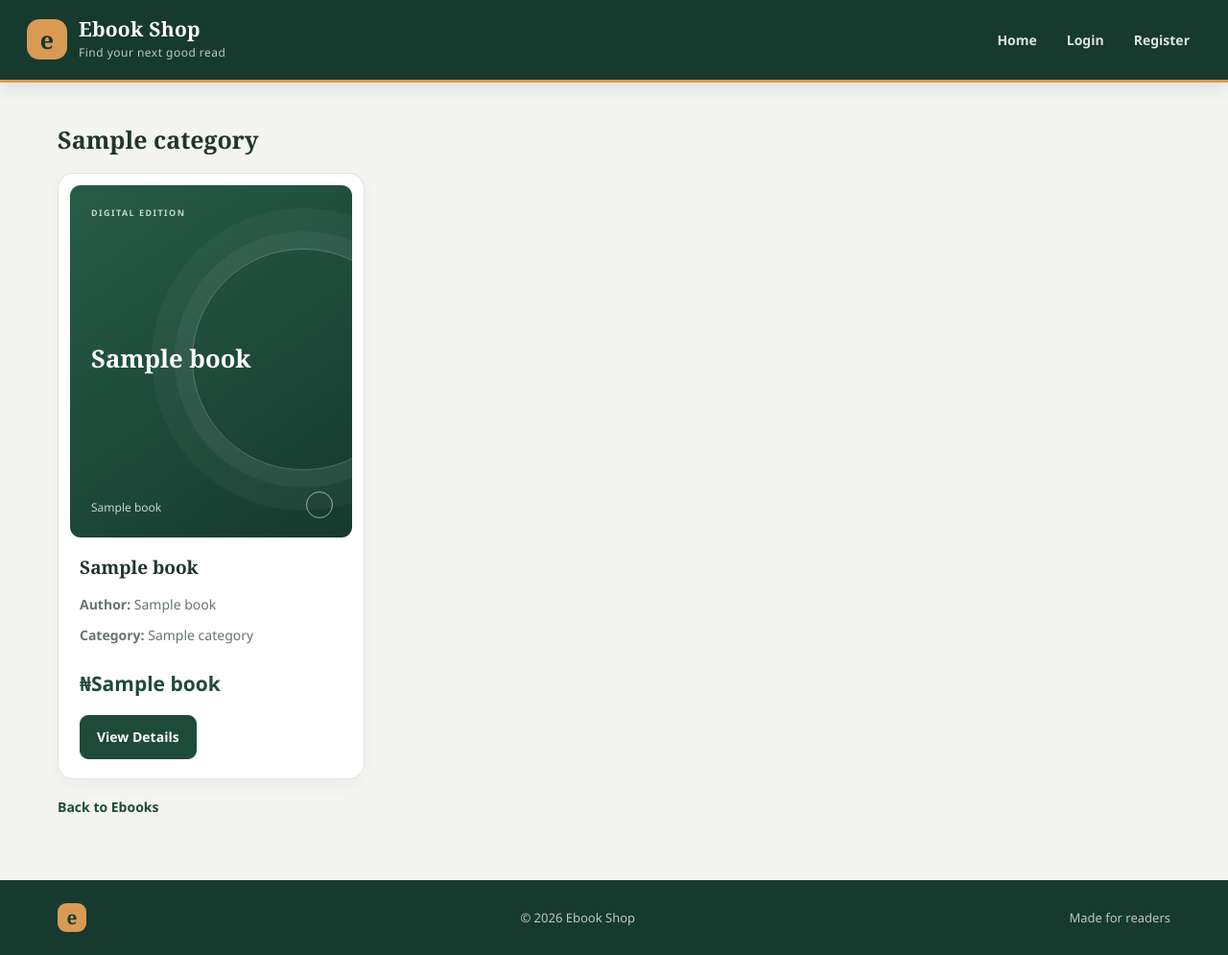
After one commit to sageobito465-blip/Ebunoluwa, a Flask app: template templates/category.html in a window 1280 px wide. The commit adds this page. Shown: the whole page at 96% size. Run offline with Flask 3, Linux system fonts and the light colour scheme; the template is opened without the code that fills it: most values are stand-ins (such as "Sample title", 1, 10 or a date in 2020); some libraries are stand-ins or nearby versions.

Commit message:
Improve registration and category browsing

```diff
--- a/app.py
+++ b/app.py
@@ -9,6 +9,7 @@ from werkzeug.utils import secure_filename
 
 import psycopg
 import os
+import re
 import requests
 import uuid
 import posixpath
@@ -97,7 +98,7 @@ def home():
     # Create a cursor and get all categories
     cursor = connection.cursor()
 
-    cursor.execute("SELECT name FROM categories")
+    cursor.execute("SELECT id, name FROM categories")
     categories = cursor.fetchall()
 
     # Get books with their category names
@@ -124,6 +125,38 @@ def home():
         categories=categories,
         books=books
     )
+
+
+# Category page
+@app.route("/category/<int:category_id>")
+def category_page(category_id):
+
+    # Connect to the database
+    connection = get_connection()
+    cursor = connection.cursor()
+
+    # Find the selected category
+    cursor.execute("SELECT id, name FROM categories WHERE id = %s", (category_id,))
+    category = cursor.fetchone()
+
+    if category is None:
+        cursor.close()
+        connection.close()
+        return error_response("Category not found.", 404)
+
+    # Get books in this category
+    cursor.execute("""
+        SELECT id, title, author, price
+        FROM books
+        WHERE category_id = %s
+    """, (category_id,))
+    books = cursor.fetchall()
+
+    # Close the database connection
+    cursor.close()
+    connection.close()
+
+    return render_template("category.html", category=category, books=books)
 
 
 # Book details page
@@ -177,11 +210,33 @@ def register():
 
         # Get data from the form
         name = request.form.get("name", "").strip()
-        email = request.form.get("email", "").strip()
+        email = request.form.get("email", "").strip().lower()
         password = request.form.get("password", "")
-
-        if not name or not email or not password:
-            return error_response("Name, email, and password are required.", 400)
+        verify_password = request.form.get("verify_password", "")
+
+        if not name or not email or not password or not verify_password:
+            return render_template(
+                "customer/register.html",
+                error="Name, email, password, and verify password are required.",
+                name=name,
+                email=email,
+            ), 400
+
+        if not re.fullmatch(r"[^@\s]+@[^@\s]+\.[^@\s]+", email):
+            return render_template(
+                "customer/register.html",
+                error="Enter a valid email address.",
+                name=name,
+                email=email,
+            ), 400
+
+        if password != verify_password:
+            return render_template(
+                "customer/register.html",
+                error="Passwords do not match.",
+                name=name,
+                email=email,
+            ), 400
 
         # Hash the password
         hashed_password = generate_password_hash(password)
@@ -205,11 +260,13 @@ def register():
             connection.rollback()
 
             # Check if the email already exists
-            if error.args[0] == 1062:
-                return error_response(
-                    "An account with this email already exists. Please use another email.",
-                    409,
-                )
+            if error.sqlstate == "23505":
+                return render_template(
+                    "customer/register.html",
+                    error="An account with this email already exists. Please use another email.",
+                    name=name,
+                    email=email,
+                ), 409
 
             raise
 
@@ -811,7 +868,6 @@ def pay_order(order_id):
 
     # Check if Paystack accepted the request
     if not isinstance(result, dict) or not result.get("status"):
-        print("Paystack response:", result)
         cursor.close()
         connection.close()
         return error_response("Unable to initialize payment.", 502)
--- a/static/css/style.css
+++ b/static/css/style.css
@@ -279,6 +279,7 @@ main {
 }
 
 .category-item {
+    display: inline-block;
     padding: 9px 15px;
     border: 1px solid #d6e2d8;
     border-radius: 999px;
@@ -286,12 +287,17 @@ main {
     color: var(--forest);
     font-size: 13px;
     font-weight: 650;
+    text-decoration: none;
 }
 
 .ebook-grid {
     display: grid;
     grid-template-columns: repeat(auto-fit, minmax(min(100%, 230px), 1fr));
     gap: 22px;
+}
+
+.category-book-grid {
+    grid-template-columns: repeat(auto-fit, minmax(min(100%, 230px), 320px));
 }
 
 .ebook-card {
--- /dev/null
+++ b/templates/category.html
@@ -0,0 +1,101 @@
+{% extends "base.html" %}
+
+{% block title %}
+    {{ category[1] }} Ebooks
+{% endblock %}
+
+{% block navigation %}
+
+    <nav class="site-nav">
+
+        <a href="{{ url_for('home') }}">
+            Home
+        </a>
+
+        {% if session.get("user_id") %}
+
+            <a href="{{ url_for('cart') }}">Cart</a>
+            <a href="{{ url_for('customer_orders') }}">My Orders</a>
+            <a href="{{ url_for('customer_library') }}">My Library</a>
+
+            <form method="POST" action="{{ url_for('logout') }}" class="nav-logout-form">
+                <input type="hidden" name="csrf_token" value="{{ csrf_token() }}">
+                <button type="submit" class="nav-link-button">Logout</button>
+            </form>
+
+        {% else %}
+
+            <a href="{{ url_for('login') }}">Login</a>
+            <a href="{{ url_for('register') }}">Register</a>
+
+        {% endif %}
+
+    </nav>
+
+{% endblock %}
+
+{% block content %}
+
+    <section class="ebooks">
+
+        <h2>{{ category[1] }}</h2>
+
+        {% if books %}
+
+            <div class="ebook-grid category-book-grid">
+
+                {% for book in books %}
+
+                    <article class="ebook-card">
+
+                        <div class="ebook-cover" aria-hidden="true">
+                            <span class="cover-kicker">DIGITAL EDITION</span>
+                            <strong>{{ book[1] }}</strong>
+                            <span class="cover-author">{{ book[2] }}</span>
+                            <span class="cover-ornament"></span>
+                        </div>
+
+                        <div class="ebook-card-content">
+
+                            <h3>{{ book[1] }}</h3>
+
+                            <p>
+                                <strong>Author:</strong>
+                                {{ book[2] }}
+                            </p>
+
+                            <p>
+                                <strong>Category:</strong>
+                                {{ category[1] }}
+                            </p>
+
+                            <p class="ebook-price">₦{{ book[3] }}</p>
+
+                            <a
+                                href="{{ url_for('book_details', book_id=book[0]) }}"
+                                class="button"
+                            >
+                                View Details
+                            </a>
+
+                        </div>
+
+                    </article>
+
+                {% endfor %}
+
+            </div>
+
+        {% else %}
+
+            <p>No ebooks are available in this category yet.</p>
+
+        {% endif %}
+
+        <a href="{{ url_for('home') }}" class="back-link">
+            Back to Ebooks
+        </a>
+
+    </section>
+
+{% endblock %}
```
Also changed, not shown: templates/customer/register.html (+17 -0 lines), templates/index.html (+6 -3 lines).
